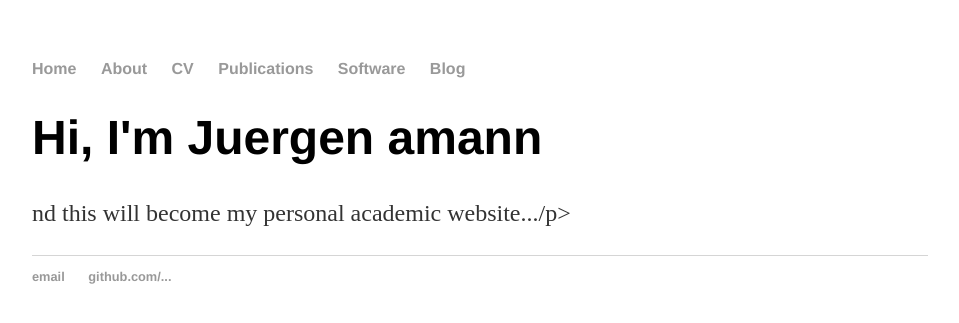
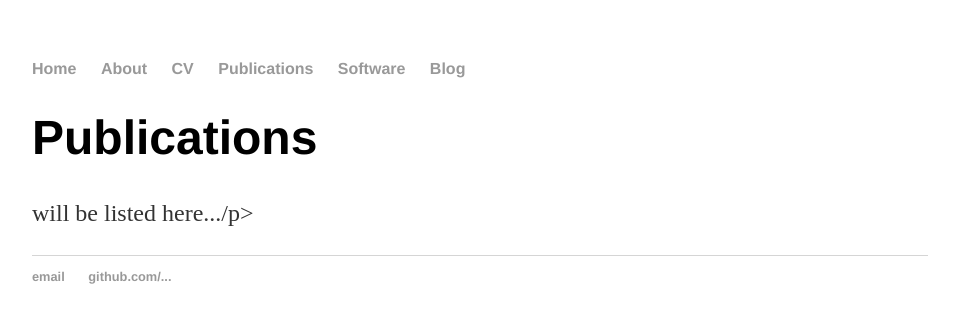
Before and after one commit to amannj/amannj.github.io, a Jekyll site: the page built from publications/index.html, in a window 1280 px wide. Shown: the top 323 px of the page, without its empty margins (160-1119 px from the left). Built offline with Jekyll 4.4.1, drawn with Linux system fonts in a browser that asks for light colours.

Commit message:
Update index.html

```diff
--- a/publications/index.html
+++ b/publications/index.html
@@ -3,6 +3,6 @@ layout: default
 title: Juergen Amann
 ---
 <div class="blurb">
-	<h1>Hi, I'm Juergen amann</h1>
-	<p>nd this will become my personal academic website.../p>
+	<h1>Publications</h1>
+	<p>will be listed here.../p>
 </div><!-- /.blurb -->
```
